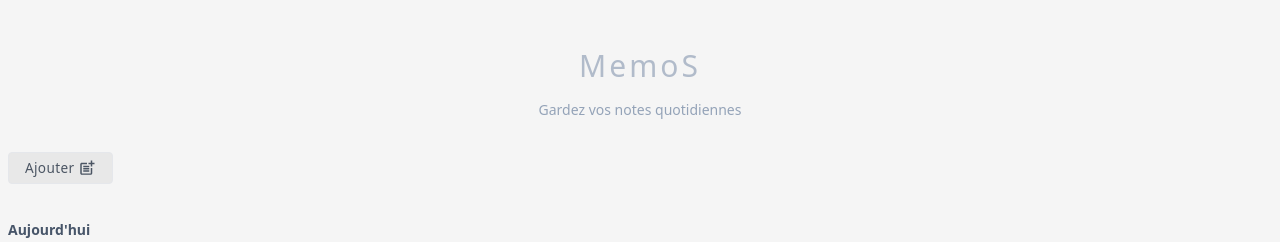
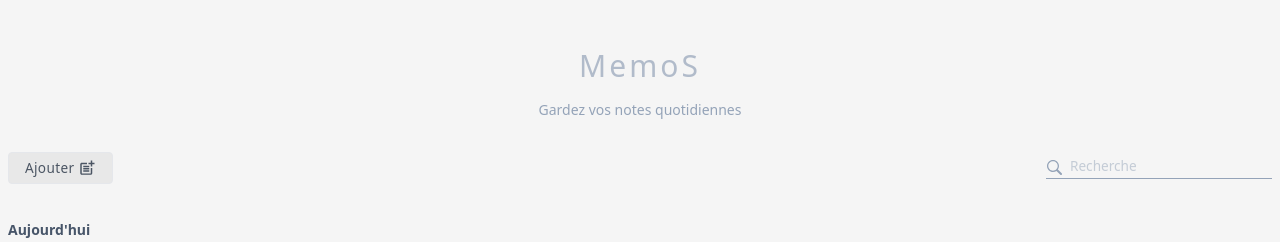
Before and after one commit to D10artef/App-note, a React (Create React App) app: page / in a window 1280 px wide. Shown: the top 242 px of the page. Built offline with nearby package versions, Linux system fonts and the light colour scheme.

Commit message:
Filter the note with the searchText

```diff
--- a/src/App.jsx
+++ b/src/App.jsx
@@ -76,8 +76,12 @@ const App = () => {
     setDeletedId(null)
   }
 
-  function filterNotes(arr, text){
-    return arr.filter(note => (note.title.toLowerCase().includes(text.toLowerCase()) || note.content.toLowerCase().includes(searchText.toLowerCase())))
+  const handleSearchTextChange = (value) => {
+    setSearchtext(value)
+  }
+
+  function filterNotes(data, text){
+    return data.filter(note => (note.title.toLowerCase().includes(text.toLowerCase()) || note.content.toLowerCase().includes(searchText.toLowerCase())))
   }
 
   function todayNotes(){
@@ -93,7 +97,7 @@ const App = () => {
 
   return (
     <div className='min-h-screen bg-neutral-100 text-zinc-800 dark:bg-[#242432] dark:text-neutral-300'>
-      <Header onOpenAddModal={openAddModal}></Header>
+      <Header onOpenAddModal={openAddModal} onSearchTextChange={handleSearchTextChange}></Header>
       <Modal show={showAddModal} onClose={closeAddModal}>
         <AddNote onSaveNewNote={handleSaveNewNote} onCloseModal={closeAddModal} />
       </Modal>
@@ -103,16 +107,16 @@ const App = () => {
       <div>
         <h1 className="mx-2 text-sm font-semibold text-slate-600 dark:text-slate-300 border-b-2 py-1 mb-1 border-gray-200 dark:border-gray-700">Aujourd'hui</h1>
         {
-          todayNotes() && (todayNotes()).length > 0 ?
-          <Notes onToggleNote={handleToggleNote} onConfirmDeletion={openConfirmModal} notes={todayNotes()}></Notes>
+          todayNotes() && filterNotes(todayNotes(), searchText).length > 0 ?
+          <Notes onToggleNote={handleToggleNote} onConfirmDeletion={openConfirmModal} notes={filterNotes(todayNotes(), searchText)}></Notes>
           : <div className='font-light text-slate-400/50 text text-center p-6'><span >Aucune  note</span></div>
         }
       </div>
       <div>
         <h1 className="mx-2 text-sm font-semibold text-slate-600 dark:text-slate-300 border-b-2 py-1 mb-1 border-gray-200 dark:border-gray-700">Autres</h1>
         {
-          otherNotes() && (otherNotes()).length > 0 ?
-          <Notes onToggleNote={handleToggleNote} onConfirmDeletion={openConfirmModal} notes={otherNotes()}></Notes>
+          otherNotes() && filterNotes(otherNotes(), searchText).length > 0 ?
+          <Notes onToggleNote={handleToggleNote} onConfirmDeletion={openConfirmModal} notes={filterNotes(otherNotes(), searchText)}></Notes>
           : <div className='font-light text-slate-400/50 text text-center p-6'><span >Aucune  note</span></div>
         }
       </div>
--- a/src/components/Form.jsx
+++ b/src/components/Form.jsx
@@ -7,7 +7,7 @@ export const InputText = ({name, value, maxLength, placeholder, onChange}) => {
   }
 
   return (
-    <input type="text" id={name} name={name} maxLength={maxLength} placeholder={placeholder} value={value} onChange={handleChange} className='input-base'/>
+    <input type="text" id={name} name={name} maxLength={maxLength} placeholder={placeholder} value={value} onChange={handleChange} className='input-base px-1'/>
   )
 }
 
@@ -16,7 +16,7 @@ export const TextArea = ({name, value, maxLength, placeholder, onChange}) => {
     onChange({name, value:event.target.value})
   }
   return (
-    <textarea id={name} name={name} maxLength={maxLength} placeholder={placeholder}  value={value}  onChange={handleChange} className='input-base resize-none'></textarea>
+    <textarea id={name} name={name} maxLength={maxLength} placeholder={placeholder}  value={value}  onChange={handleChange} className='input-base resize-none px-1'></textarea>
   )
 }
 
@@ -25,7 +25,7 @@ export const InputDate = ({name, value, min, onChange}) => {
     onChange({name, value:event.target.value})
   }
   return (
-    <input type="date" name={name} id={name} min={min}  value={value} onChange={handleChange} className='input-base'/>
+    <input type="date" name={name} id={name} min={min}  value={value} onChange={handleChange} className='input-base px-1'/>
   )
 }
 
@@ -34,13 +34,6 @@ export const InputTime = ({name, value, onChange}) => {
     onChange({name, value:event.target.value})
   }
   return (
-    <input type="time" name={name} id={name}  value={value} onChange={handleChange} className='input-base'/>
+    <input type="time" name={name} id={name}  value={value} onChange={handleChange} className='input-base px-1'/>
   )
 }
-
-export const Button = ({type, otherClass , children}) => {
-  const className = ' ' + otherClass
-  return (
-    <Button type={type} className={className}>{children}</Button>
-  )
-}
--- a/src/components/Header.jsx
+++ b/src/components/Header.jsx
@@ -1,13 +1,23 @@
 import React from 'react'
 import {MdPostAdd} from 'react-icons/md'
+import { GoSearch } from 'react-icons/go'
 
-const Header = ({onOpenAddModal}) => {
+const Header = ({onOpenAddModal, onSearchTextChange}) => {
+  const handleChange = (event) => {
+    onSearchTextChange(event.target.value)
+  }
   return (
     <div className='pb-2 mb-6'>
       <h1 className='text-3xl text-center pb-4 pt-8 md:pt-12 font-medium text-slate-400/70 tracking-widest dark:text-gray-500'>MemoS</h1>
       <p className='text-center text-sm pb-4 md:pb-8 text-slate-400 dark:text-gray-400'>Gardez vos notes quotidiennes</p>
-      <div className='flex gap-x-3 px-2'>
+      <div className='flex justify-between gap-x-3 px-2'>
         <button className='button-base bg-neutral-200/80 text-gray-600 dark:text-neutral-300 hover:bg-neutral-200 dark:bg-neutral-700/60 dark:hover:bg-neutral-700/90 flex gap-x-1 items-center' onClick={()=>onOpenAddModal()}>Ajouter<span className='text-lg py-0.5'><MdPostAdd/></span></button>
+        <div className='relative'>
+          <input className='input-base pl-6' placeholder='Recherche' maxLength={50} onChange={handleChange}></input>
+          <span className='text-slate-400 dark:text-gray-400 absolute top-0 left-0 translate-y-1/2'>
+            <GoSearch></GoSearch>
+          </span>
+        </div>
       </div>
     </div>
   )
--- a/src/index.css
+++ b/src/index.css
@@ -4,7 +4,7 @@
 
 @layer components{
   .input-base{
-    @apply text-sm px-1 pt-1 pb-0.5 border-b border-slate-400 dark:border-slate-700 focus:outline-none bg-inherit focus:border-slate-500 dark:focus:border-slate-600 text-slate-600 dark:text-gray-300 placeholder:text-xtiny placeholder:text-slate-400/50
+    @apply text-sm pt-1 pb-0.5 border-b border-slate-400 dark:border-slate-700 focus:outline-none bg-inherit focus:border-slate-500 dark:focus:border-slate-600 text-slate-600 dark:text-gray-300 placeholder:text-xtiny placeholder:text-slate-400/50
   }
   .button-base{
     @apply border px-3 md:px-4 py-1 text-xtiny dark:border-none tracking-wide duration-300 rounded
```
